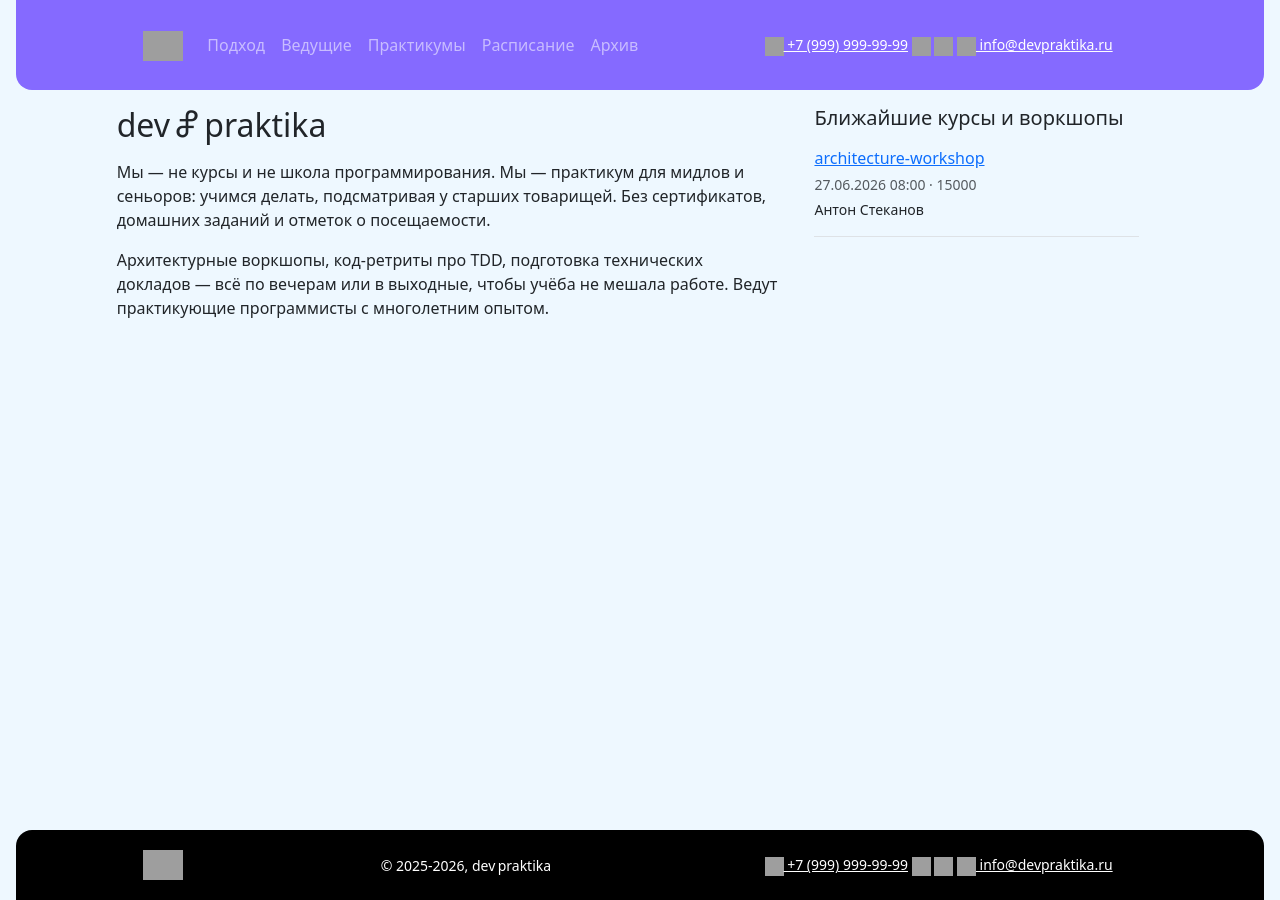
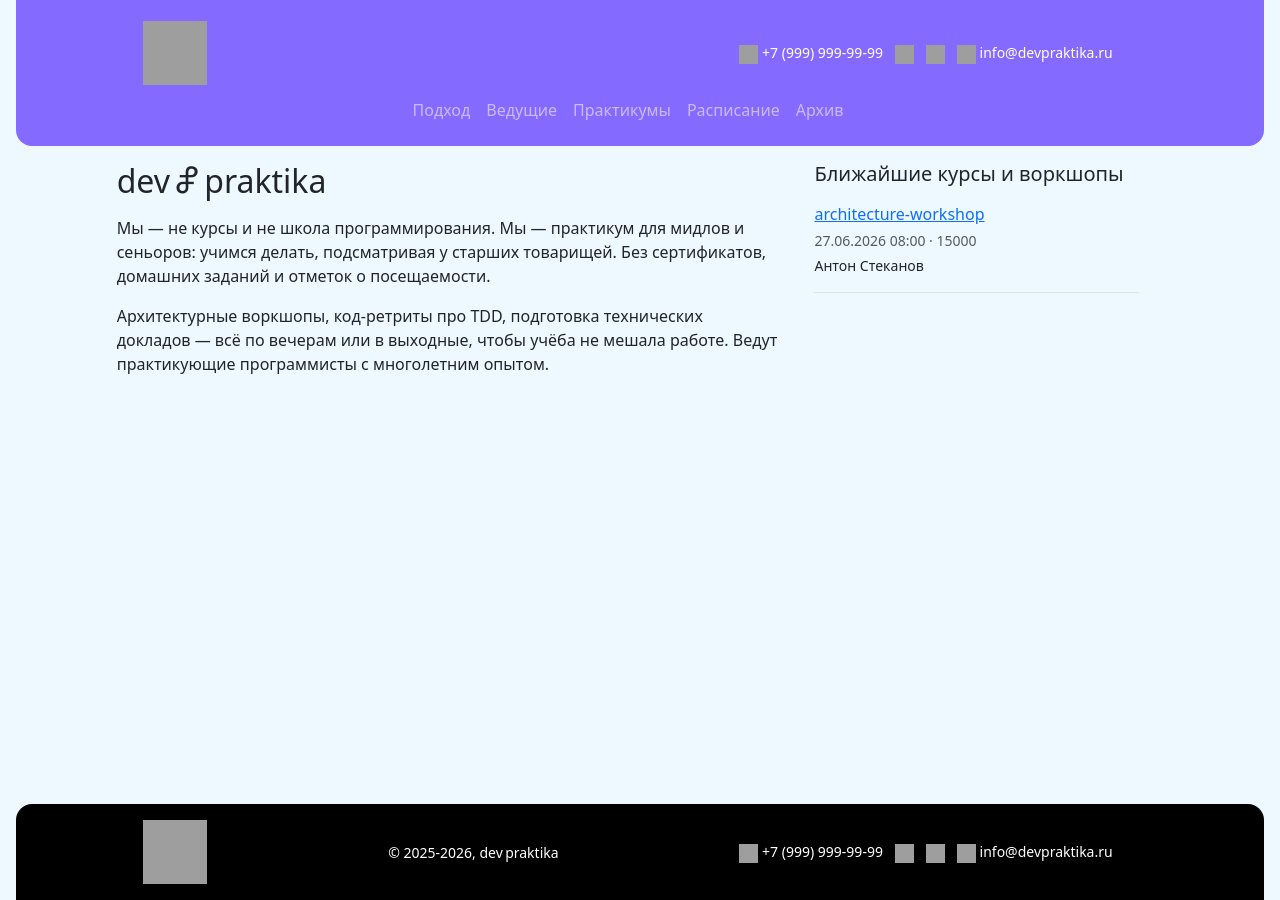
Before and after one commit to devpraktika-ru/devpraktika-ru.github.io, a Jekyll site: the page built from index.md, in a window 1280 px wide, cut to the strip 0-900 px from the top of the page. Built offline with Jekyll 4.4.1, drawn with Linux system fonts in a browser that asks for light colours; grey boxes are pictures that could not be loaded.

Commit message:
Fix menu size

```diff
--- a/_layouts/default.html
+++ b/_layouts/default.html
@@ -30,23 +30,52 @@
         border-radius: 16px 16px 0 0;
         margin: 16px 16px 0 16px;
       }
+
+      .site-contacts {
+        display: flex;
+        flex-wrap: wrap;
+        align-items: center;
+        gap: 0.5rem 0.75rem;
+      }
+
+      .site-contacts a {
+        color: white;
+        text-decoration: none;
+        white-space: nowrap;
+      }
+
+      .site-contacts a:hover {
+        opacity: 0.85;
+      }
+
+      @media (min-width: 992px) {
+        header .navbar-collapse {
+          justify-content: center;
+        }
+      }
     </style>
   </head>
   <body class="d-flex flex-column min-vh-100">
     <header>
       <div class="container-xxl">
-        <nav class="navbar navbar-expand-lg navbar-dark">
         <div class="row justify-content-center w-100">
-            <div class="col-12 col-xl-10 col-xxl-8 d-flex flex-wrap align-items-center justify-content-between">
-              <a class="navbar-brand fw-semibold" href="{% link index.md %}"><img
-              style="width: clamp(40px, 3vw, 64px); height: auto"
+          <div class="col-12 col-xl-10 col-xxl-8">
+            <nav class="navbar navbar-expand-lg navbar-dark flex-column align-items-stretch p-0">
+              <div class="d-flex w-100 align-items-center justify-content-between">
+                <a class="navbar-brand fw-semibold mb-0" href="{% link index.md %}"><img
                   width="64"
                   height="64"
                   alt="dev praktika"
                   src="https://github.com/user-attachments/assets/d4383bbd-c67b-41e9-bf6e-452a62b1d1ac"
                 /></a>
+                <div class="site-contacts small d-none d-lg-flex">
+                  <a href="tel:+79999999999"><img src="https://github.com/user-attachments/assets/3293113e-a4e3-4c3b-9fa9-52d78198c197" width="19" height="19" alt="Телефон" /> +7 (999) 999-99-99</a>
+                  <a href="https://max.ru/u/devpraktika"><img src="https://github.com/user-attachments/assets/8bdc9834-61e1-4720-b5fc-1837988a1adb" width="19" height="19" alt="Max" /></a>
+                  <a href="https://t.me/devpraktika"><img src="https://github.com/user-attachments/assets/99b674a2-eb30-4d08-8422-c30c98b46d3d" width="19" height="19" alt="Telegram" /></a>
+                  <a href="mailto:info@devpraktika.ru"><img src="https://github.com/user-attachments/assets/c9d2f276-defc-40fe-976d-32c8fcf83187" width="19" height="19" alt="E-mail" /> info@devpraktika.ru</a>
+                </div>
                 <button
-                class="navbar-toggler"
+                  class="navbar-toggler d-lg-none"
                   type="button"
                   data-bs-toggle="collapse"
                   data-bs-target="#siteNavbar"
@@ -56,8 +85,9 @@
                 >
                   <span class="navbar-toggler-icon"></span>
                 </button>
-              <div class="collapse navbar-collapse" id="siteNavbar">
-                <ul class="navbar-nav me-auto mb-2 mb-lg-0">
+              </div>
+              <div class="collapse navbar-collapse w-100" id="siteNavbar">
+                <ul class="navbar-nav mx-lg-auto mb-2 mb-lg-0">
                   <li class="nav-item">
                     <a
                       class="fs-6 nav-link{% if page.url contains 'approach' %} active{% endif %}"
@@ -99,16 +129,16 @@
                     >
                   </li>
                 </ul>
-                <div class="navbar-text small text-white ms-lg-3">
+                <div class="site-contacts small d-lg-none pb-2">
                   <a href="tel:+79999999999"><img src="https://github.com/user-attachments/assets/3293113e-a4e3-4c3b-9fa9-52d78198c197" width="19" height="19" alt="Телефон" /> +7 (999) 999-99-99</a>
                   <a href="https://max.ru/u/devpraktika"><img src="https://github.com/user-attachments/assets/8bdc9834-61e1-4720-b5fc-1837988a1adb" width="19" height="19" alt="Max" /></a>
                   <a href="https://t.me/devpraktika"><img src="https://github.com/user-attachments/assets/99b674a2-eb30-4d08-8422-c30c98b46d3d" width="19" height="19" alt="Telegram" /></a>
                   <a href="mailto:info@devpraktika.ru"><img src="https://github.com/user-attachments/assets/c9d2f276-defc-40fe-976d-32c8fcf83187" width="19" height="19" alt="E-mail" /> info@devpraktika.ru</a>
                 </div>
               </div>
+            </nav>
           </div>
         </div>
-        </nav>
       </div>
     </header>
 
@@ -127,14 +157,13 @@
         <div class="row justify-content-center w-100">
           <div class="col-12 col-xl-10 col-xxl-8 d-flex flex-wrap align-items-center justify-content-between">
             <a class="navbar-brand fw-semibold mb-0" href="{% link index.md %}"><img
-              style="width: clamp(40px, 3vw, 64px); height: auto"
               width="64"
               height="64"
               alt="dev praktika"
               src="https://github.com/user-attachments/assets/d4383bbd-c67b-41e9-bf6e-452a62b1d1ac"
             /></a>
             <p class="mb-0 small">&copy; 2025-2026, dev praktika</p>
-            <div class="navbar-text small text-white ms-lg-3">
+            <div class="site-contacts small">
               <a href="tel:+79999999999"><img src="https://github.com/user-attachments/assets/3293113e-a4e3-4c3b-9fa9-52d78198c197" width="19" height="19" alt="Телефон" /> +7 (999) 999-99-99</a>
               <a href="https://max.ru/u/devpraktika"><img src="https://github.com/user-attachments/assets/8bdc9834-61e1-4720-b5fc-1837988a1adb" width="19" height="19" alt="Max" /></a>
               <a href="https://t.me/devpraktika"><img src="https://github.com/user-attachments/assets/99b674a2-eb30-4d08-8422-c30c98b46d3d" width="19" height="19" alt="Telegram" /></a>
```
Lines whose indentation alone changed are shown as unchanged.
